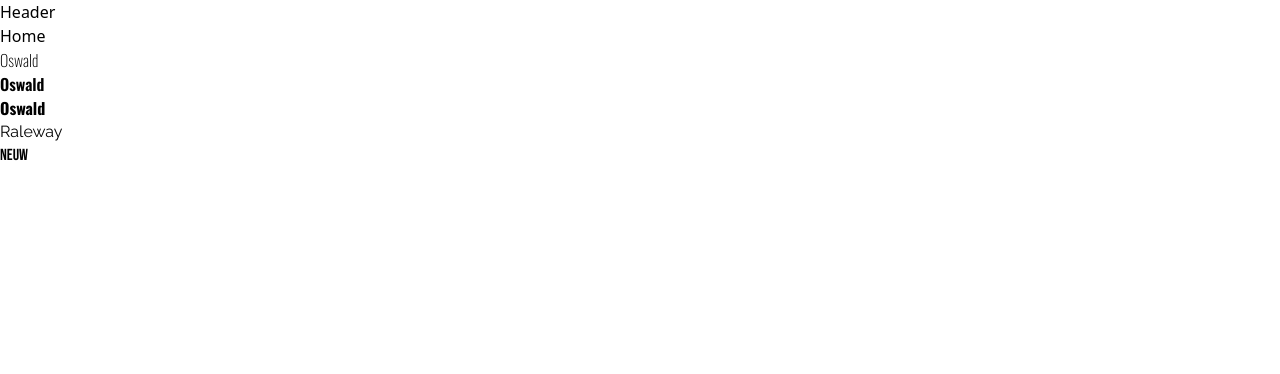
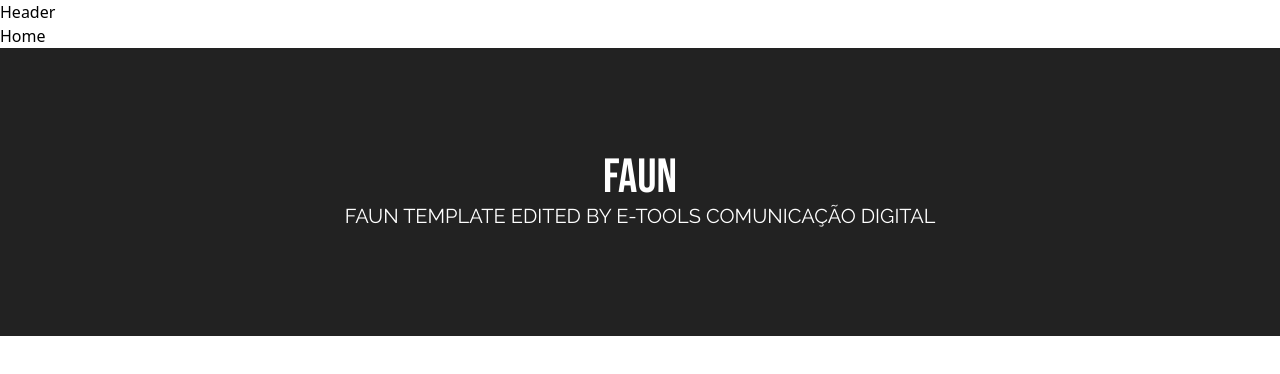
Before and after one commit to leandronunesdev/gpac, a React (Vite) app: page / in a window 1280 px wide. Shown: the top 374 px of the page. Built offline with nearby package versions, Linux system fonts and the light colour scheme.

Commit message:
creates footer

```diff
--- a/src/components/Footer.tsx
+++ b/src/components/Footer.tsx
@@ -1,12 +1,10 @@
 const Footer = () => {
   return (
-    <div>
-      <p className="font-oswald font-extralight">Oswald</p>
-      <p className="font-oswald font-semibold">Oswald</p>
-      <p className="font-oswald font-bold">Oswald</p>
-
-      <p className="font-raleway">Raleway</p>
-      <p className="font-bebasNeue">Neuw</p>
+    <div className="bg-darkGray flex flex-col items-center justify-center h-72">
+      <p className="font-bebasNeue text-5xl uppercase text-white">Faun</p>
+      <p className="font-raleway uppercase text-xl text-white">
+        Faun template edited by e-tools comunicação digital
+      </p>
     </div>
   );
 };
--- a/tailwind.config.js
+++ b/tailwind.config.js
@@ -16,6 +16,7 @@
         white: "#FFFFFF",
         red: "#ED1F34",
         gray: "#8D8D8D1A",
+        darkGray: "#222222",
       },
     },
   },
```
